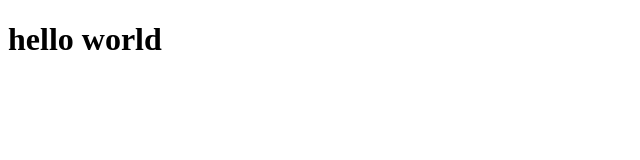
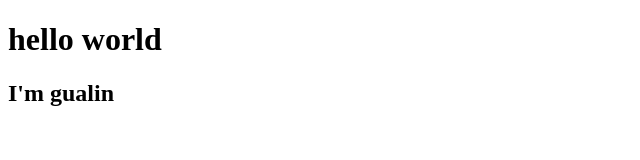
Before and after one commit to meleelin/git-workshop, a plain HTML site: page index.html in a window 1280 px wide. Shown: the whole page, without its empty margins (0-640 px from the left). Drawn offline with Linux system fonts and the light colour scheme.

Commit message:
update index.html

```diff
--- a/index.html
+++ b/index.html
@@ -8,5 +8,6 @@
 </head>
 <body>
     <h1>hello world</h1>
+	<h2>I'm gualin</h2>
 </body>
 </html>
```
